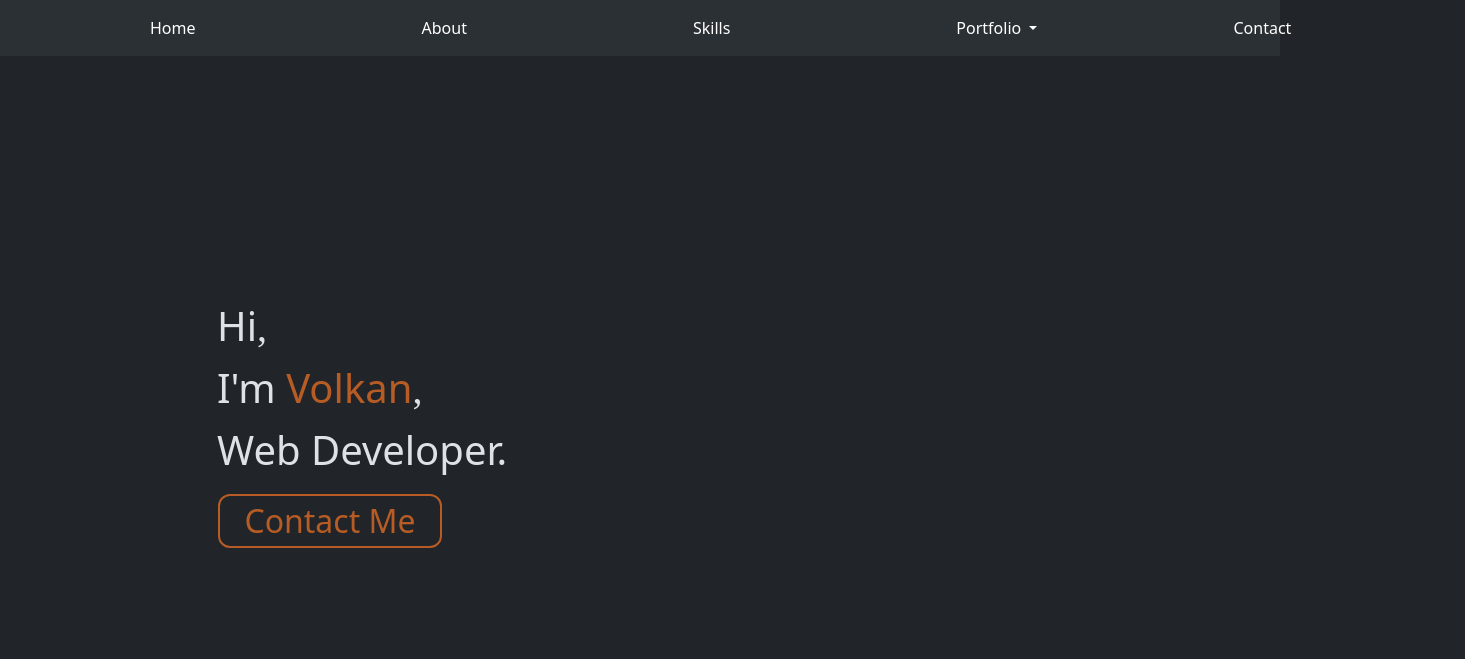
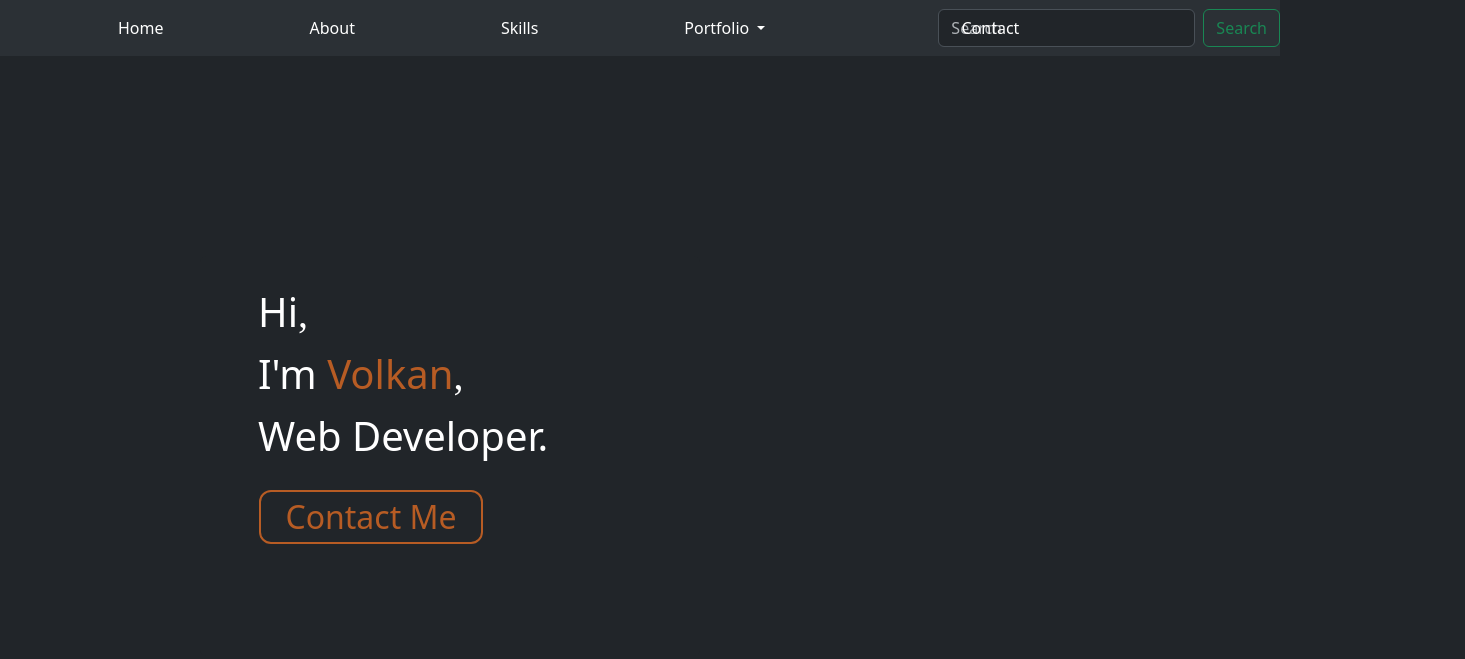
Before and after one commit to Volkan2617/volkanragiboglu.github.io, a website: page index.html in a window 1280 px wide. Shown: the whole page, 1465 px wide, since content can reach past the window. Drawn offline with nearby package versions, Linux system fonts and the light colour scheme.

Commit message:
Update to Design

```diff
--- a/index.html
+++ b/index.html
@@ -24,11 +24,6 @@
     <script src="script.js"></script>
 
      <nav class="navbar navbar-expand-lg bg-body-tertiary">
-        <div class="container-fluid">
-          <button class="navbar-toggler" type="button" data-bs-toggle="collapse" data-bs-target="#navbarSupportedContent" aria-controls="navbarSupportedContent" aria-expanded="false" aria-label="Toggle navigation">
-            <span class="navbar-toggler-icon"></span>
-          </button>
-          <div class="collapse navbar-collapse" id="navbarSupportedContent">
             <ul class="navbar-nav me-auto mb-2 mb-lg-0">
               <li class="nav-item">
                 <a id="Home-Tab" class="nav-link active" aria-current="page" href="./index.html"></i>Home</a>
@@ -54,13 +49,16 @@
                 <a id="Contact-Tab" class="nav-link active" aria-current="page" href="./ContactTab.html">Contact</a>
               </li>
             </ul>
-            <!-- <form class="d-flex" role="search">
+             <form class="d-flex" role="search">
               <input class="form-control me-2" type="search" placeholder="Search" aria-label="Search">
               <button class="btn btn-outline-success" type="submit">Search</button>
-            </form> -->
+            </form>
           </div>
         </div>
       </nav>
+
+      <div id="Contact-Card" class="card border-primary mb-3">
+        <div class="card-body text-primary">
           <div class="Home-Tab-Name">
             <ul>
               <li>Hi<span class="highlight-comma">,</span></li>
@@ -70,5 +68,8 @@
           </div>
           <button id="Contact-Button2" class="Contact-Me button" onclick="location.href='ContactTab.html'">Contact Me
           </button>
+        </div>
+      </div>
+      </div>
 </body>
 </html>
--- a/styles.css
+++ b/styles.css
@@ -1,11 +1,12 @@
 .navbar-nav .nav-item {
-  margin-right: 210px; /* Adjust the margin as needed between nav items*/
+  margin-right: 130px; /* Adjust the margin as needed between nav items*/
 }
 
 .navbar-nav{
   position: relative;
-  left: 130px;         /* Adjust as needed for nav items to search bar*/
+  left: 110px;         /* Adjust as needed for nav items to search bar*/
 }
+
 
 .btn-secondary{
   position: relative;
@@ -33,9 +34,10 @@
 .Home-Tab-Name > ul li{
   list-style-type: none;
   position: relative;
-  left: 185px;
-  top: 240px;
+  left: 10px;
+  top: 10px;
   font-size: 250%;
+  color: #ffffff;
 }
 
 .highlight-comma {
@@ -48,8 +50,8 @@
 
 #Contact-Button2{
   position: relative;
-  left: 220px;
-  top: 240px;
+  left: 45px;
+  top: 20px;
   font-size: 200%;
   border: thin;
   border-radius: 10px;
@@ -98,3 +100,12 @@
   font-size: x-large;
   line-height: 100px;
 }
+
+#Contact-Card{
+  position: relative;
+  top: 200px;
+  left: 200px;
+  width: 500px;
+  height: 400px;
+  border: none;
+}
```
Also changed, not shown: ContactTab.html (+0 -3 lines). Lines whose indentation alone changed are shown as unchanged.
